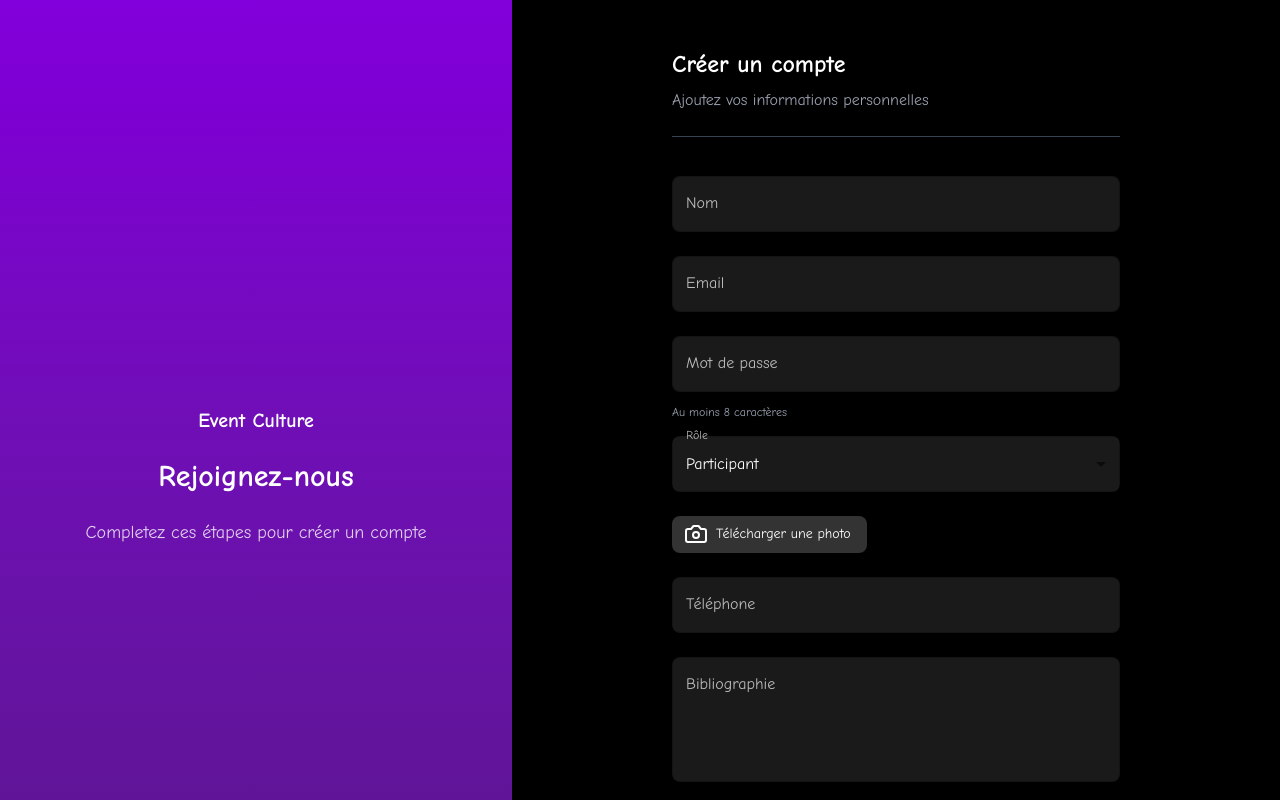
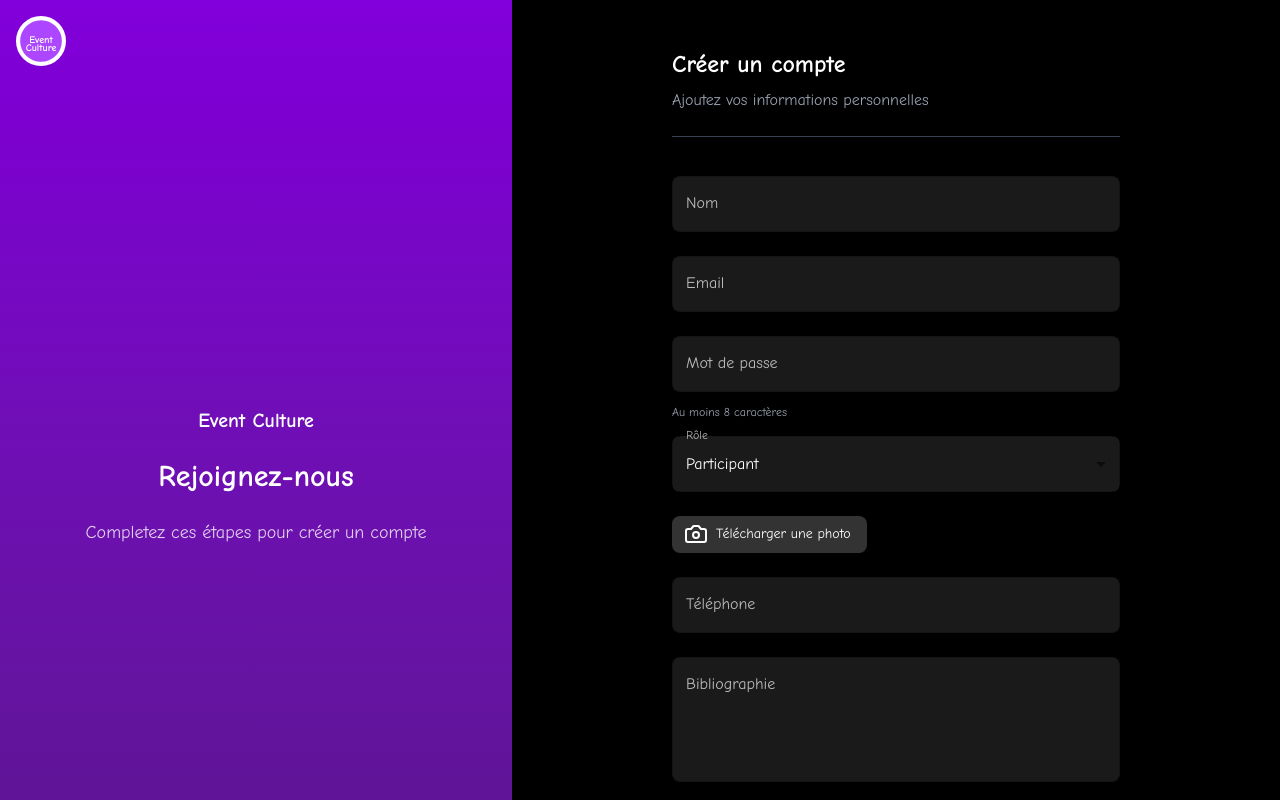
Before and after one commit to MOUFTAOU-Hanane/ingetis_react_project, a React (Vite) app in the folder frontend/: page /register in a window 1280 px wide. Shown: the top 800 px of the page. Built offline with nearby package versions, Linux system fonts and the light colour scheme.

Commit message:
fix: ajustement style login et register

```diff
--- a/frontend/src/index.css
+++ b/frontend/src/index.css
@@ -7,6 +7,7 @@ html, body {
 
 body {
     font-family: 'Comic Neue', sans-serif;
+    user-select: none;
 }
 
 .Toastify__toast, .Toastify {
--- a/frontend/src/pages/auth/LoginForm.tsx
+++ b/frontend/src/pages/auth/LoginForm.tsx
@@ -6,6 +6,7 @@ import { toast } from 'react-toastify';
 import { NavLink, useLocation, useNavigate } from 'react-router-dom';
 import apiClient from '../../apiClient';
 import { useAuth } from '../../context/AuthContext';
+import EventMasterLogo from '../../components/EventMasterLogo';
 
 const validationSchema = Yup.object({
     email: Yup.string().email('Email invalide').required('Email est requis'),
@@ -72,6 +73,10 @@ const LoginForm: React.FC = () => {
     });
 
     return (
+        <div className="relative min-h-screen bg-black text-white">
+            <NavLink to="/" className="absolute top-4 left-4 z-10 text-2xl font-bold text-white">
+                <EventMasterLogo />
+            </NavLink>
             <div className="flex min-h-screen bg-black text-white">
                 <div className="hidden md:flex md:w-2/5 bg-gradient-to-b from-purple-700 to-purple-900 flex-col items-center justify-center p-12">
                     <div className="text-center space-y-6">
@@ -97,7 +102,7 @@ const LoginForm: React.FC = () => {
                                 value={formik.values.email}
                                 onChange={formik.handleChange}
                                 error={formik.touched.email && Boolean(formik.errors.email)}
-                            helperText={formik.touched.email && formik.errors.email}
+                                helperText={(formik.touched.email && formik.errors.email) as string}
                                 variant="outlined"
                                 margin="normal"
                                 placeholder="eg. johnfrancisco@gmail.com"
@@ -189,6 +194,7 @@ const LoginForm: React.FC = () => {
                     </div>
                 </div>
             </div>
+        </div>
     );
 };
 
--- a/frontend/src/pages/auth/SignupForm.tsx
+++ b/frontend/src/pages/auth/SignupForm.tsx
@@ -6,6 +6,7 @@ import { Camera } from 'lucide-react';
 import { toast } from 'react-toastify';
 import apiClient from '../../apiClient';
 import { NavLink, useLocation, useNavigate } from 'react-router-dom';
+import EventMasterLogo from '../../components/EventMasterLogo';
 
 type SignupFormValues = {
     nom: string;
@@ -13,6 +14,7 @@ type SignupFormValues = {
     mot_de_passe: string;
     role: string;
     photo: File | null;
+    photoName: string;
     telephone: string;
     bibliographie: string;
 };
@@ -43,6 +45,7 @@ const SignupForm: React.FC = () => {
             mot_de_passe: '',
             role: allowedRoles ?? 'user',
             photo: null,
+            photoName: '',
             telephone: '',
             bibliographie: '',
         },
@@ -52,7 +55,6 @@ const SignupForm: React.FC = () => {
             toast.loading("Inscription en cours...");
 
             try {
-
                 const formData = new FormData();
 
                 Object.entries(values).forEach(([key, value]) => {
@@ -98,7 +100,12 @@ const SignupForm: React.FC = () => {
     });
 
     return (
-        <div className="flex min-h-screen bg-black text-white">
+        <div className="relative min-h-screen bg-black text-white">
+            <NavLink to="/" className="absolute top-4 left-4 z-10 text-2xl font-bold text-white">
+                <EventMasterLogo />
+            </NavLink>
+
+            <div className="flex min-h-screen">
                 <div className="hidden md:flex md:w-2/5 bg-gradient-to-b from-purple-700 to-purple-900 flex-col items-center justify-center p-12">
                     <div className="text-center space-y-6">
                         <div className="flex items-center justify-center mb-6">
@@ -268,10 +275,18 @@ const SignupForm: React.FC = () => {
                                     style={{ display: 'none' }}
                                     onChange={(e) => {
                                         if (e.target.files) {
-                                        formik.setFieldValue('photo', e.target.files[0]);
+                                            const selectedFile = e.target.files[0];
+                                            formik.setFieldValue('photo', selectedFile);
+                                            // Ajout du nom du fichier
+                                            formik.setFieldValue('photoName', selectedFile.name);
                                         }
                                     }}
                                 />
+                                {formik.values.photoName && (
+                                    <p className="text-gray-400 text-sm mt-1 flex items-center justify-between">
+                                        Fichier sélectionné : {formik.values.photoName}
+                                    </p>
+                                )}
                                 {formik.touched.photo && formik.errors.photo && (
                                     <div className="text-red-500 text-sm mt-1">{formik.errors.photo}</div>
                                 )}
@@ -369,6 +384,7 @@ const SignupForm: React.FC = () => {
                     </div>
                 </div>
             </div>
+        </div>
     );
 };
 
```
Also changed, not shown: 1 other file (tests, documents, lock files or other folders). Lines whose indentation alone changed are shown as unchanged.
